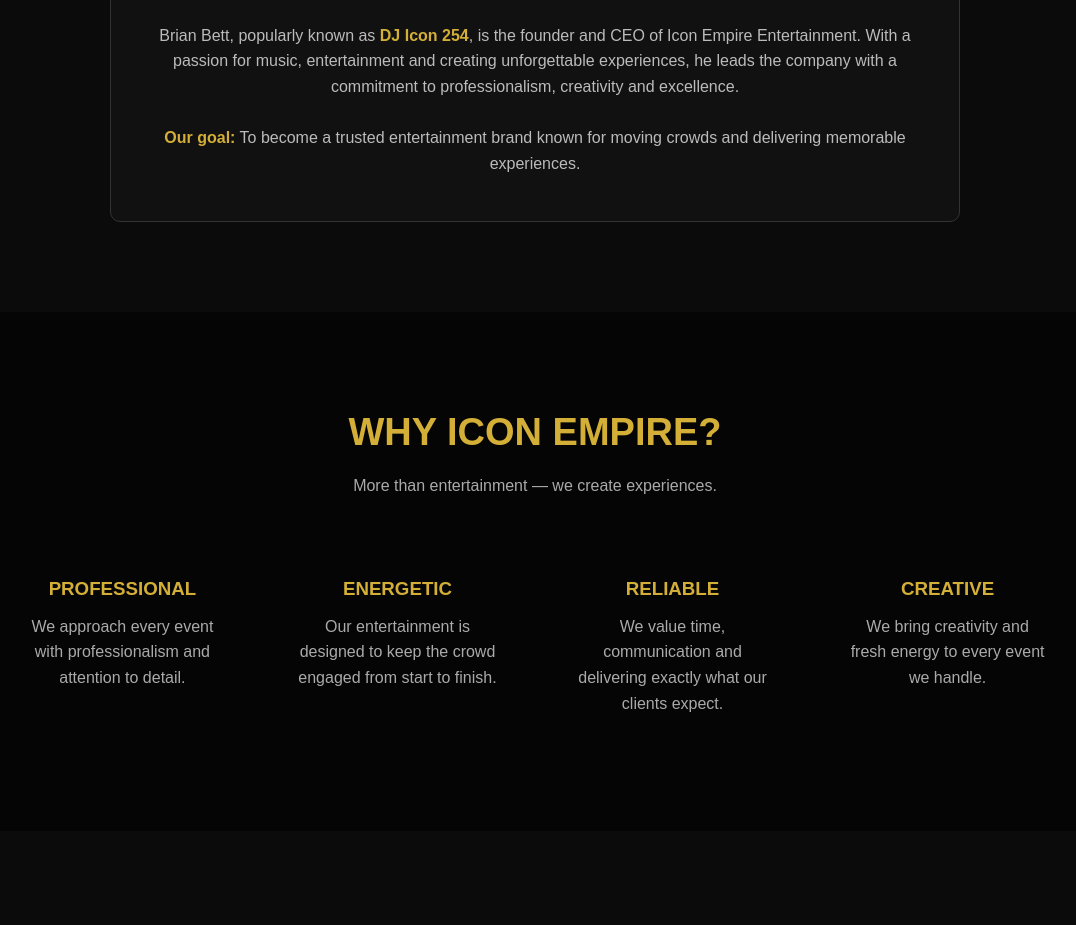
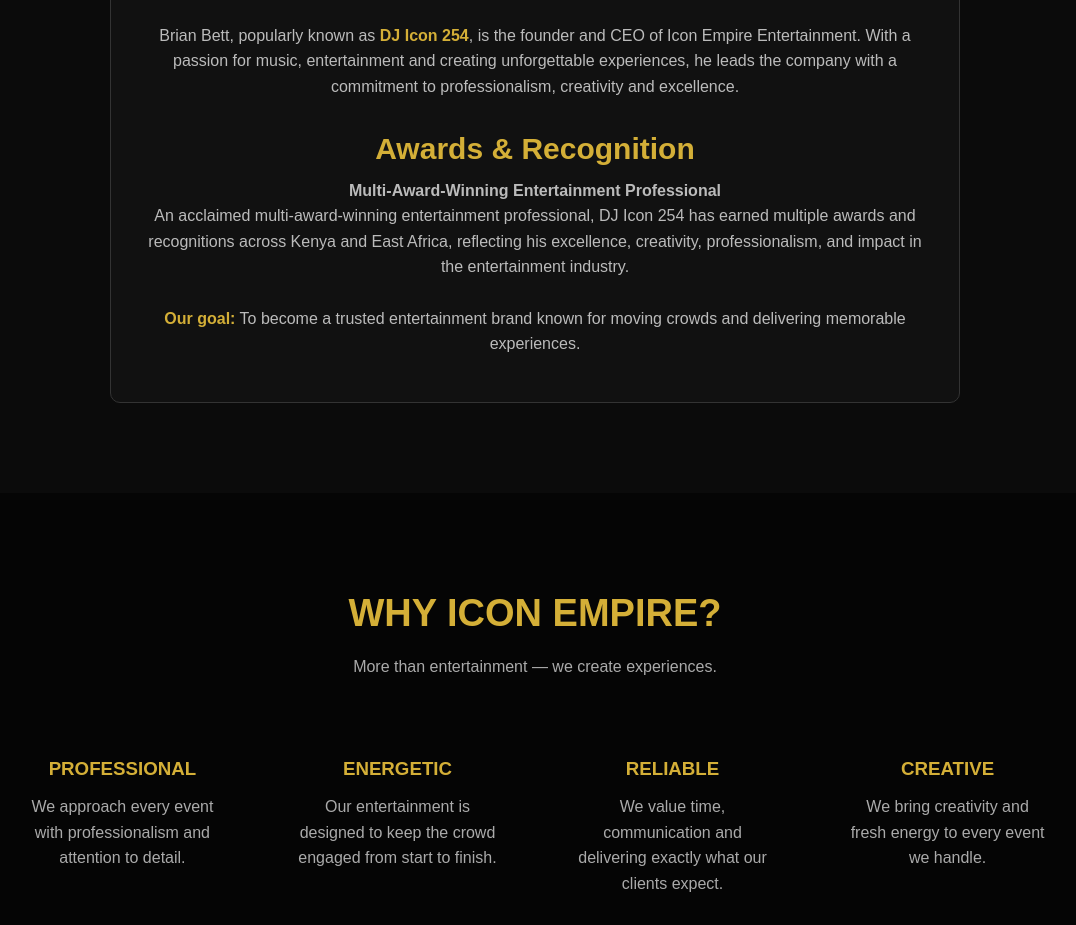
Before and after one commit to IconEmpireEntertainment/IconEmpireEntertainment.github.io, a plain HTML site: page index.html in a window 1280 px wide. Shown: the part 2922-3847 px from the top of the page, without its empty margins (105-1181 px from the left). Drawn offline with Linux system fonts and the light colour scheme.

Commit message:
Add awards and recognition section to index.html
Added awards and recognition section for DJ Icon 254.

```diff
--- a/index.html
+++ b/index.html
@@ -527,6 +527,17 @@
         he leads the company with a commitment to professionalism,
         creativity and excellence.
       </p>
+      <div style="margin-top: 25px; text-align: center;">
+    <h3>Awards &amp; Recognition</h3>
+
+    <p>
+        <strong>Multi-Award-Winning Entertainment Professional</strong>
+    </p>
+
+    <p>
+        An acclaimed multi-award-winning entertainment professional, DJ Icon 254 has earned multiple awards and recognitions across Kenya and East Africa, reflecting his excellence, creativity, professionalism, and impact in the entertainment industry.
+    </p>
+</div>
 
       <br>
 
```
